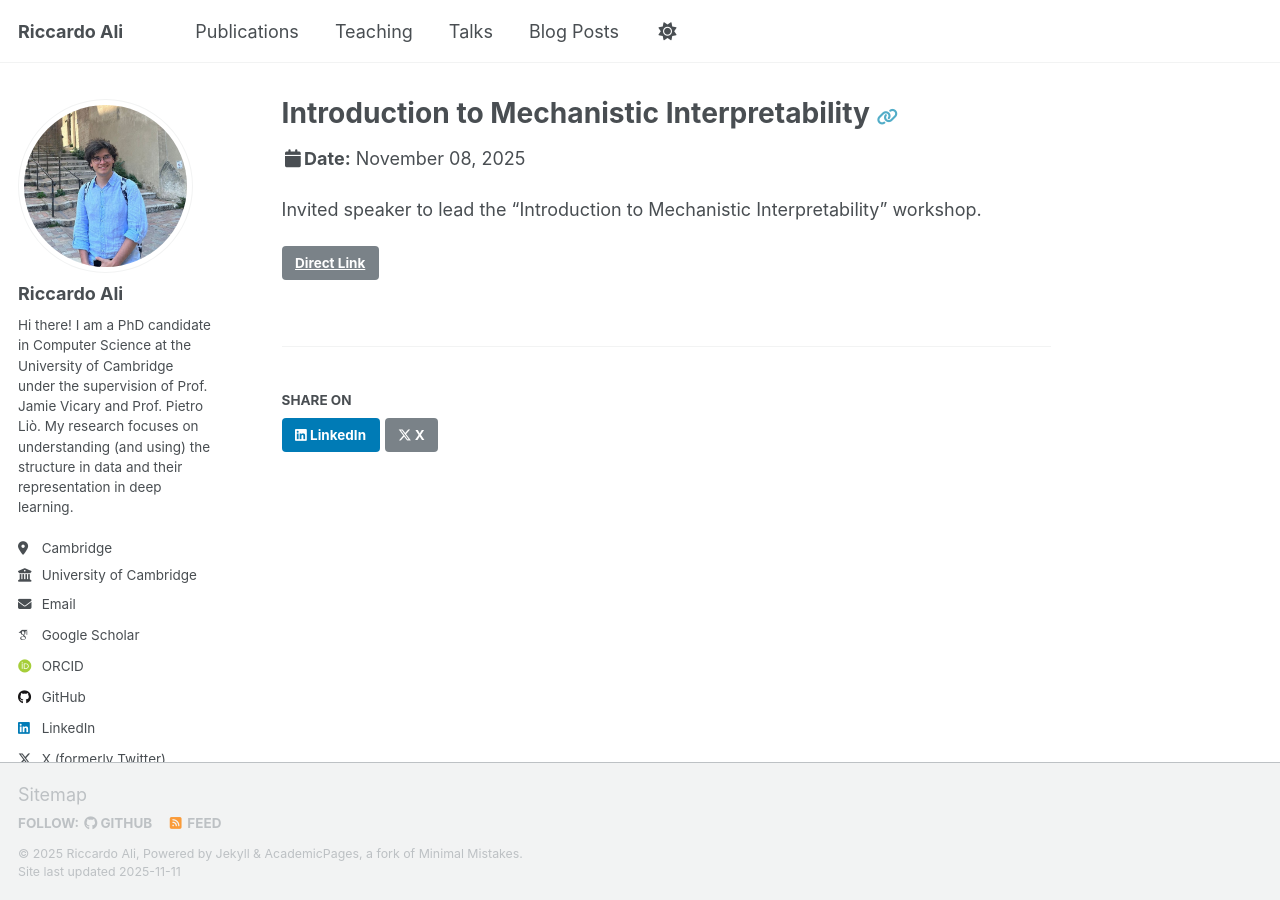
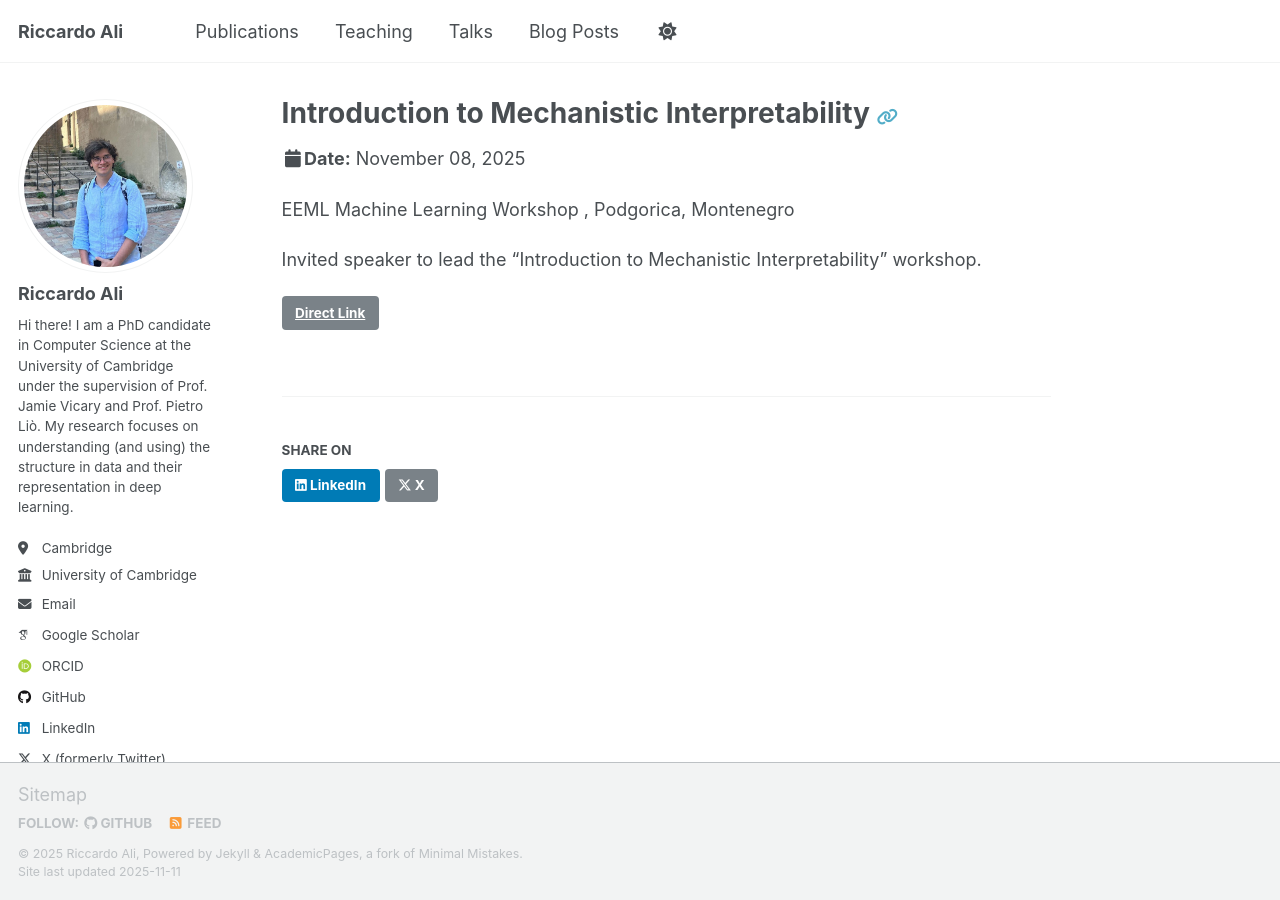
Before and after one commit to rick-ali/rick-ali.github.io, a Jekyll site: the page built from _talks/2025-11-08-eeml_montenegro.md, in a window 1280 px wide. Built offline with Jekyll 4.4.1, drawn with Linux system fonts in a browser that asks for light colours; some web fonts are replaced; a script that is not in the unit is left out.

Commit message:
Updated talks

```diff
--- a/_includes/archive-single-talk.html
+++ b/_includes/archive-single-talk.html
@@ -32,7 +32,11 @@
       <p class="page__meta"><i class="fa fa-clock" aria-hidden="true"></i> {% include read-time.html %}</p>
     {% endif %}
     {% if post.date %}<p class="page__meta"><i class="fa fa-clock" aria-hidden="true"></i> {{ post.date | date: '%B %d, %Y' }}</p>{% endif %}
-    {% if post.venue %}<p class="archive__item-excerpt" itemprop="description">{{post.type}}, {{ post.venue }},  {{post.location}} {% endif %}
+    {% if post.type or post.venue or post.location %}
+      <p class="archive__item-excerpt" itemprop="description">
+        {% if post.type %}{{post.type}}{% endif %}{% if post.type and (post.venue or post.location) %}, {% endif %}{% if post.venue %}{{ post.venue }}{% endif %}{% if post.venue and post.location %}, {% endif %}{% if post.location %}{{post.location}}{% endif %}
+      </p>
+    {% endif %}
     {% if post.excerpt %}<p class="archive__item-excerpt" itemprop="description">{{ post.excerpt | markdownify }}</p>{% endif %}
   </article>
 </div>
--- a/_layouts/talk.html
+++ b/_layouts/talk.html
@@ -35,7 +35,15 @@ layout: default
         {% elsif page.date %}
           <p class="page__date"><strong><i class="fa fa-fw fa-calendar" aria-hidden="true"></i>Date:</strong> <time datetime="{{ page.date | date_to_xmlschema }}">{{ page.date | date: "%B %d, %Y" }}</time></p>
         {% endif %}
-        {% if page.talk_type %}<p>{{page.talk_type}} at {{ page.venue }},  {{page.location}} {% endif %}
+        {% if page.type or page.venue or page.location %}
+          <p>
+            {% if page.type %}{{page.type}}{% endif %}
+            {% if page.type %}{% if page.venue %} at {% endif %}{% endif %}
+            {% if page.venue %}{{ page.venue }}{% endif %}
+            {% if page.type or page.venue %}{% if page.location %}, {% endif %}{% endif %}
+            {% if page.location %}{{page.location}}{% endif %}
+          </p>
+        {% endif %}
 
         </header>
       {% endunless %}
--- a/_talks/2025-11-08-eeml_montenegro.md
+++ b/_talks/2025-11-08-eeml_montenegro.md
@@ -3,9 +3,9 @@ title: "Introduction to Mechanistic Interpretability"
 collection: talks
 type: "EEML Machine Learning Workshop"
 permalink: /talks/workshop-eeml
-venue: "Podgorica"
+venue:
 date: 2025-11-08
-location: "Montenegro"
+location: "Podgorica, Montenegro"
 link: "https://workshops.eeml.eu/"
 ---
 
```
